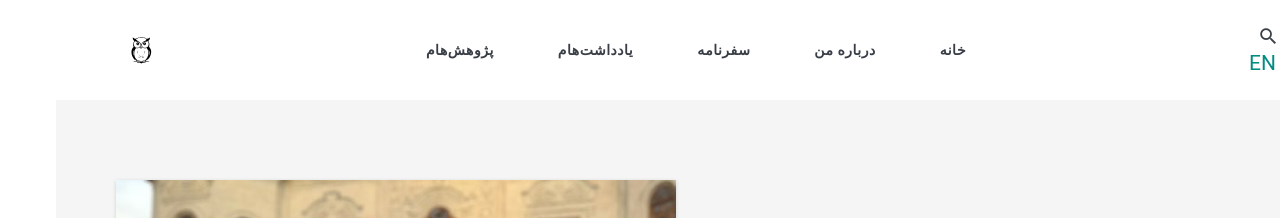
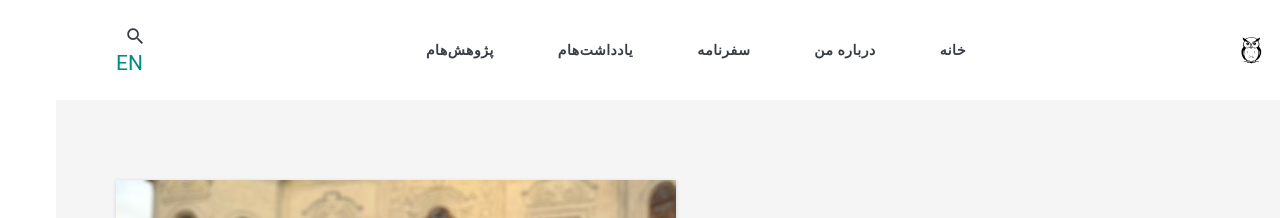
Before and after one commit to ehsanmnd/ehsanmnd.github.io, a Jekyll site: the page built from index.html, in a window 1280 px wide. Shown: the top 218 px of the page. Built offline with Jekyll 4.4.1, drawn with Linux system fonts in a browser that asks for light colours; nearby versions of some CDN libraries; the list of posts is cut into pages by our own code.

Commit message:
fix: add RTL direction fixes for logo, mobile nav, and nav-buttons in header

```diff
--- a/_sass/3-modules/_header.scss
+++ b/_sass/3-modules/_header.scss
@@ -29,6 +29,11 @@
   top: 50%;
   left: 0;
   transform: translateY(-50%);
+
+  [dir="rtl"] & {
+    left: auto;
+    right: 0;
+  }
 
   .logo__link {
     font-size: 30px;
@@ -100,8 +105,18 @@
     padding: 40px 30px 30px;
     transition: right 0.5s cubic-bezier(0.7, 0.4, 0, 1);
     background: $white;
+
     &.is-open {
       right: 0;
+    }
+
+    [dir="rtl"] & {
+      right: auto;
+      left: -300px;
+      transition: left 0.5s cubic-bezier(0.7, 0.4, 0, 1);
+      &.is-open {
+        left: 0;
+      }
     }
 
     .nav-icon__close {
@@ -132,6 +147,11 @@
   transform: translateY(-50%);
   font-size: 21px;
 
+  [dir="rtl"] & {
+    right: auto;
+    left: 0;
+  }
+
   .nav__icon {
     color: $dark;
     cursor: pointer;
```
